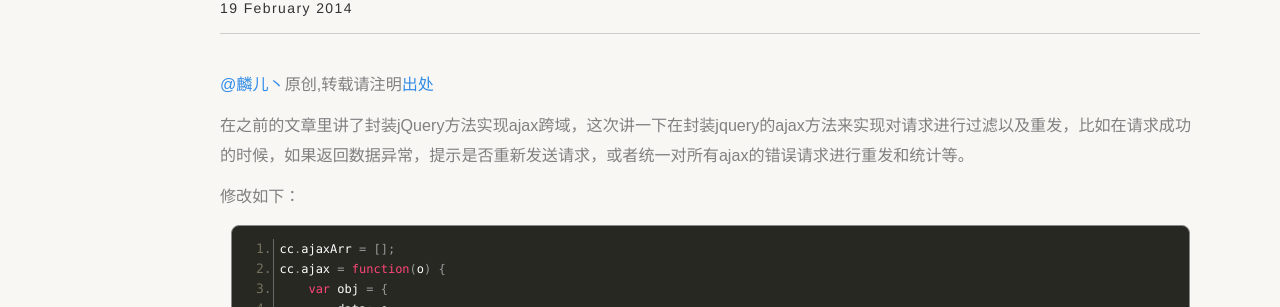
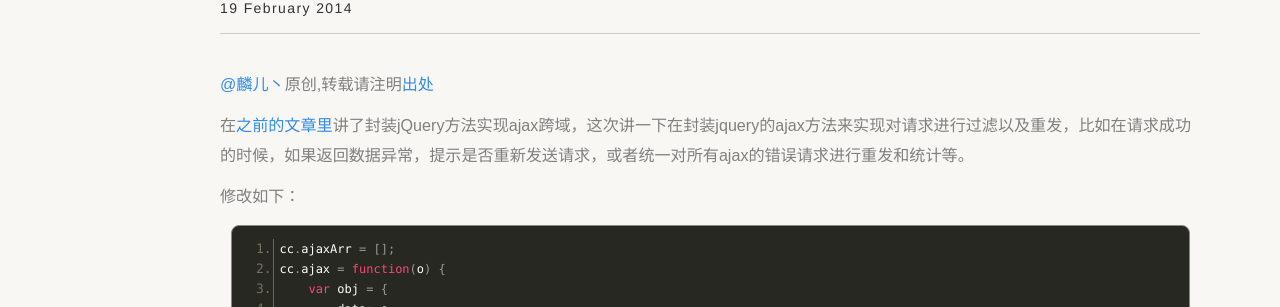
Before and after one commit to Lynn-cc/Lynn-cc.github.io, a Jekyll site: the page built from _posts/2014-02-19-Ajax-filter-and-retry-with-jQuery-ajax.md, in a window 1280 px wide and 900 px high. Shown: the part 291-598 px from the top of the window. Built offline with Jekyll 4.4.1, drawn with Linux system fonts in a browser that asks for light colours; some web fonts are replaced; comment, search, counter and statistics services are not loaded; part of the change alters nothing that is shown.

```diff
--- a/_posts/2014-02-19-Ajax-filter-and-retry-with-jQuery-ajax.md
+++ b/_posts/2014-02-19-Ajax-filter-and-retry-with-jQuery-ajax.md
@@ -9,7 +9,7 @@ titleCN: 封装jQuery的ajax方法实现回调过滤和重发请求
 [@麟儿丶](http://weibo.com/13511031)原创,转载请注明[出处](http://lynn-cc.github.io)
 
 
-在之前的文章里讲了封装jQuery方法实现ajax跨域，这次讲一下在封装jquery的ajax方法来实现对请求进行过滤以及重发，比如在请求成功的时候，如果返回数据异常，提示是否重新发送请求，或者统一对所有ajax的错误请求进行重发和统计等。
+在[之前的文章里](http://lynn-cc.github.io/Cross-domain-by-iframe-with-jquery-ajax/)讲了封装jQuery方法实现ajax跨域，这次讲一下在封装jquery的ajax方法来实现对请求进行过滤以及重发，比如在请求成功的时候，如果返回数据异常，提示是否重新发送请求，或者统一对所有ajax的错误请求进行重发和统计等。
 
 修改如下：
 
@@ -116,6 +116,7 @@ titleCN: 封装jQuery的ajax方法实现回调过滤和重发请求
     };
 
     // cc.ajax的失败统一过滤函数，参数等同cc.ajaxDoneFilter
+    // 这里可以用来统计错误
     cc.ajaxFailFilter = function(arg, obj) {
         // 注意：这里也没有限制重试次数
         setTimeout(function() {
```
